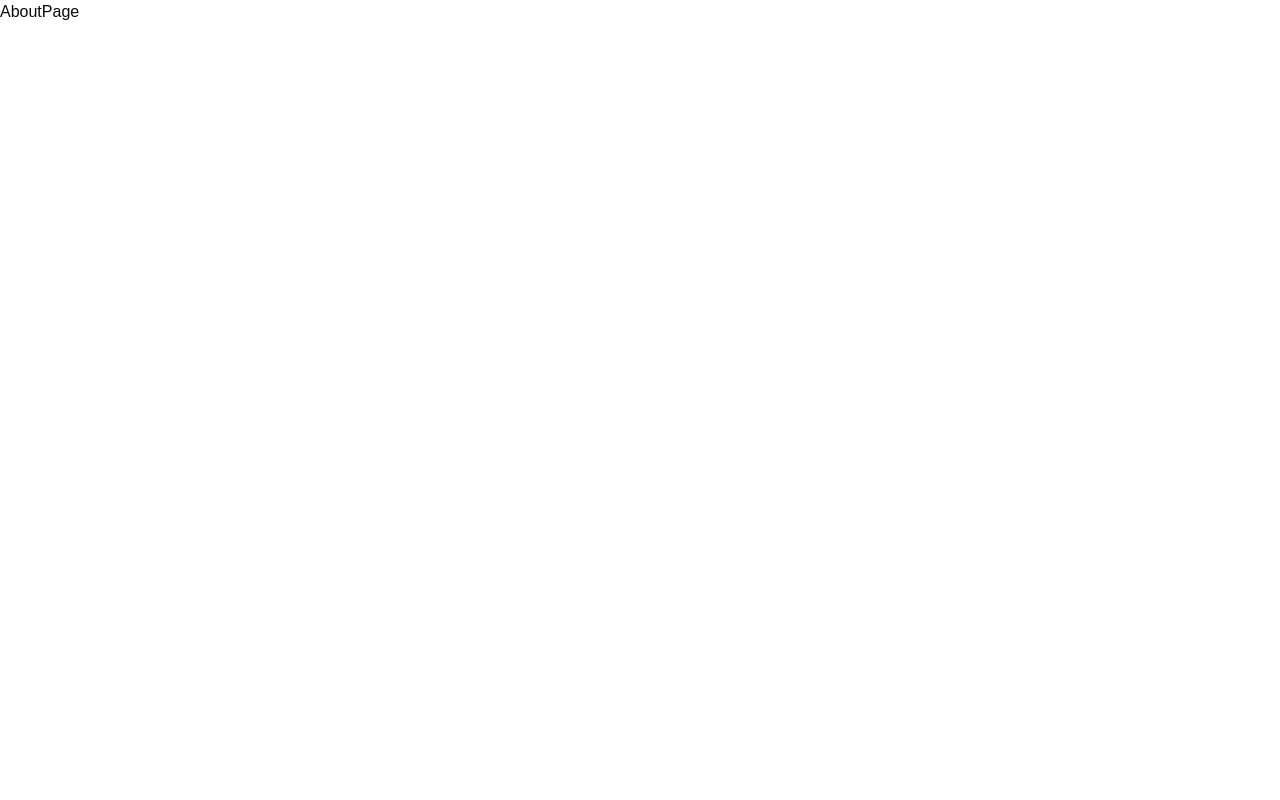
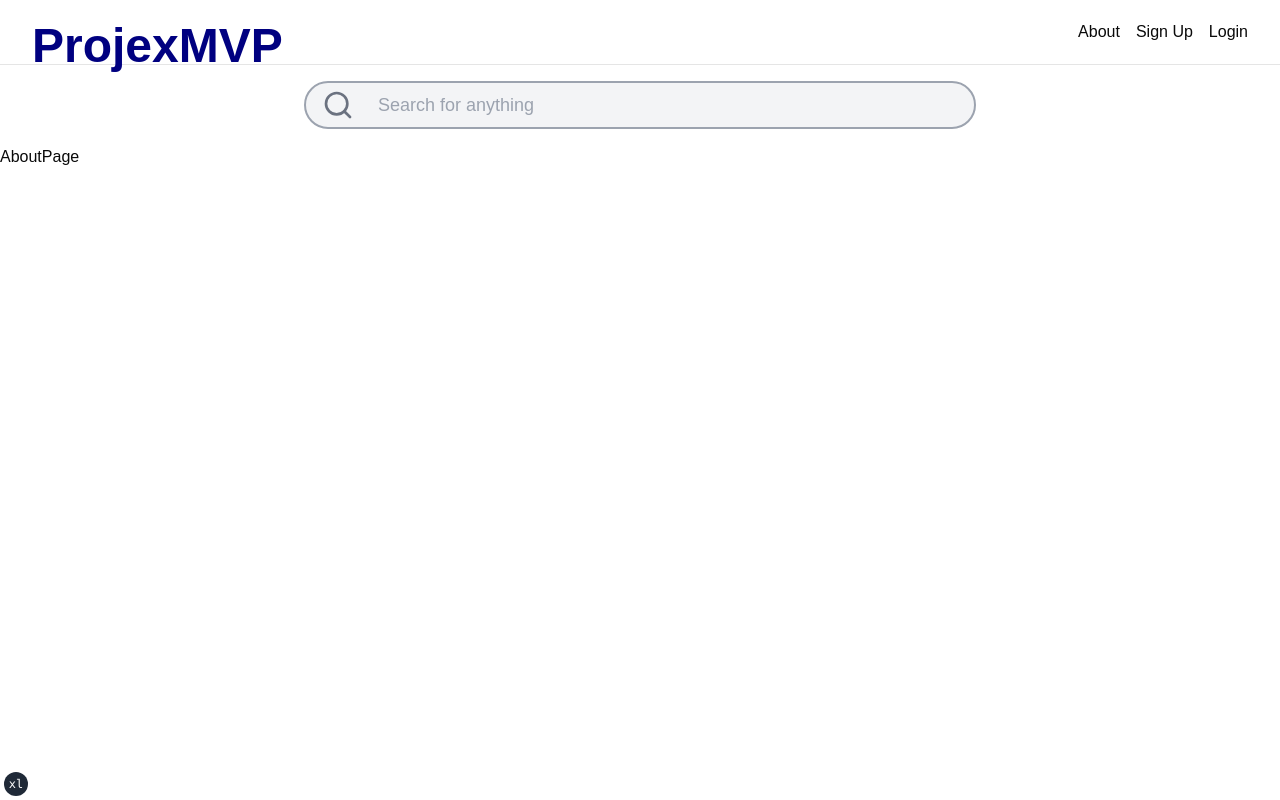
Before and after one commit to Eliya324/ProjexMVP, a Next.js app: page /about in a window 1280 px wide. Built offline with nearby package versions, Linux system fonts and the light colour scheme.

Commit message:
Create NavBar & Buttons & Search

```diff
--- a/src/app/layout.tsx
+++ b/src/app/layout.tsx
@@ -1,6 +1,9 @@
 import type { Metadata } from "next";
 import localFont from "next/font/local";
 import "./globals.css";
+import Navbar from "@/components/ui/Navbar";
+import { TailwindIndicator } from "@/components/ui/tailwind-indicator";
+import SearchBar from "@/components/ui/SearchBar";
 
 const geistSans = localFont({
   src: "./fonts/GeistVF.woff",
@@ -28,7 +31,14 @@
       <body
         className={`${geistSans.variable} ${geistMono.variable} antialiased`}
       >
+        <Navbar />
+
+        <div className="flex justify-center items-center h-[10vh]">
+          <SearchBar />
+        </div>
+
         {children}
+        <TailwindIndicator />
       </body>
     </html>
   );
--- a/src/app/page.tsx
+++ b/src/app/page.tsx
@@ -1,9 +1,10 @@
 import Image from "next/image";
-
+import { Button } from "@/components/ui/Button";
 export default function Home() {
   return (
     <div>
-      <h1>Projex MVP</h1>
+      <div className="flex justify-center items-center h-screen bg-gray-100">
+      </div>
     </div>
   );
 }
--- /dev/null
+++ b/src/components/ui/Input.tsx
@@ -0,0 +1,19 @@
+import * as React from "react";
+
+export interface InputProps extends React.InputHTMLAttributes<HTMLInputElement> { }
+
+const Input = React.forwardRef<HTMLInputElement, InputProps>(
+    ({ className, ...props }, ref) => {
+        return (
+            <input
+                ref={ref}
+                className={`flex w-full rounded-full bg-gray-100 p-2 text-gray-600 placeholder-gray-400 focus:border-none focus:outline-none focus:ring-0 ${className}`}
+                {...props}
+            />
+        );
+    }
+);
+
+Input.displayName = "Input";
+
+export { Input };
--- /dev/null
+++ b/src/components/ui/Logo.tsx
@@ -0,0 +1,15 @@
+import React from "react";
+
+export default function Logo() {
+    return (
+        <h1
+            className="absolute left-4 top-2 sm:left-8 sm:top-4
+            w-[150px] sm:w-[200px] md:w-[250px] lg:w-[300px]
+            text-[32px] sm:text-[36px] md:text-[42px] lg:text-[48px]
+            font-bold font-lato leading-tight"
+            style={{ color: "#000080" }}
+        >
+            ProjexMVP
+        </h1>
+    );
+}
--- /dev/null
+++ b/src/components/ui/Main-nav.tsx
@@ -0,0 +1,11 @@
+import Link from 'next/link'
+
+export default function MainNav() {
+    return <div className="hidden md:flex items-center">
+        <nav className='flex items-center gap-3 lg:gap-4 ml-8'>
+            <Link href='About'>About</Link>
+            <Link href='Sign Up'>Sign Up</Link>
+            <Link href='Login'>Login</Link>
+        </nav>
+    </div>
+}
--- /dev/null
+++ b/src/components/ui/Mobile-nav.tsx
@@ -0,0 +1,23 @@
+import {
+    Sheet,
+    SheetContent,
+    SheetTrigger,
+} from "@/components/ui/Sheet"
+import { AlignJustify } from "lucide-react"
+import Link from 'next/link'
+export default function MobileNav() {
+    return <div className="md:hidden">
+        <Sheet>
+            <SheetTrigger>
+                <AlignJustify />
+            </SheetTrigger>
+            <SheetContent side='right'>
+                <nav className='flex flex-col items-center gap-3 lg:gap-4 mt-6'>
+                    <Link href='About'>About</Link>
+                    <Link href='Sign Up'>Sign Up</Link>
+                    <Link href='Login'>Login</Link>
+                </nav>
+            </SheetContent>
+        </Sheet>
+    </div>
+}
--- /dev/null
+++ b/src/components/ui/Navbar.tsx
@@ -0,0 +1,24 @@
+import Link from 'next/link'
+import Logo from "@/components/ui/Logo"
+import MainNav from './Main-nav'
+import MobileNav from './Mobile-nav'
+
+export default function Navbar() {
+    return (
+        <header className="sticky top-0 w-full border-b bg-white">
+            <div className="h-16 container flex items-center justify-between">
+
+                {/* Logo */}
+                <h1 className="flex items-center justify-start flex-1">
+                    <Link href='/'> <Logo /></Link>
+                </h1>
+
+                {/* Desktop navigation */}
+                <MainNav />
+
+                {/* Mobile navigation */}
+                <MobileNav />
+            </div>
+        </header>
+    );
+}
--- /dev/null
+++ b/src/components/ui/SearchBar.tsx
@@ -0,0 +1,18 @@
+import { Input } from "@/components/ui/Input";
+import { Search } from "lucide-react";
+
+export default function SearchBar() {
+    return (
+        <div
+            className="relative flex items-center w-full max-w-2xl sm:max-w-md md:max-w-2xl h-12 rounded-full border-2 px-4 transition-all duration-200
+    border-gray-400 bg-gray-100 focus-within:border-4 focus-within:border-gray-600 max-w-[80%] xs:max-w-[80%]"
+        >
+            <Search className="w-8 h-8 text-gray-500" />
+            <Input
+                type="text"
+                placeholder="Search for anything"
+                className="flex-1 ml-4 h-full text-lg font-light text-gray-500 bg-transparent border-none focus:outline-none w-full"
+            />
+        </div>
+    );
+}
--- /dev/null
+++ b/src/components/ui/Sheet.tsx
@@ -0,0 +1,139 @@
+"use client"
+
+import * as React from "react"
+import * as SheetPrimitive from "@radix-ui/react-dialog"
+import { cva, type VariantProps } from "class-variance-authority"
+import { X } from "lucide-react"
+import { cn } from "@/lib/utils"
+
+const Sheet = SheetPrimitive.Root
+
+const SheetTrigger = SheetPrimitive.Trigger
+
+const SheetClose = SheetPrimitive.Close
+
+const SheetPortal = SheetPrimitive.Portal
+
+const SheetOverlay = React.forwardRef<
+  React.ElementRef<typeof SheetPrimitive.Overlay>,
+  React.ComponentPropsWithoutRef<typeof SheetPrimitive.Overlay>
+>(({ className, ...props }, ref) => (
+  <SheetPrimitive.Overlay
+    className={cn(
+      "fixed inset-0 z-50 bg-black/80  data-[state=open]:animate-in data-[state=closed]:animate-out data-[state=closed]:fade-out-0 data-[state=open]:fade-in-0",
+      className
+    )}
+    {...props}
+    ref={ref}
+  />
+))
+SheetOverlay.displayName = SheetPrimitive.Overlay.displayName
+
+const sheetVariants = cva(
+  "fixed z-50 gap-4 bg-background p-6 shadow-lg transition ease-in-out data-[state=closed]:duration-300 data-[state=open]:duration-500 data-[state=open]:animate-in data-[state=closed]:animate-out",
+  {
+    variants: {
+      side: {
+        top: "inset-x-0 top-0 border-b data-[state=closed]:slide-out-to-top data-[state=open]:slide-in-from-top",
+        bottom:
+          "inset-x-0 bottom-0 border-t data-[state=closed]:slide-out-to-bottom data-[state=open]:slide-in-from-bottom",
+        left: "inset-y-0 left-0 h-full w-3/4 border-r data-[state=closed]:slide-out-to-left data-[state=open]:slide-in-from-left sm:max-w-sm",
+        right:
+          "inset-y-0 right-0 h-full w-3/4 border-l data-[state=closed]:slide-out-to-right data-[state=open]:slide-in-from-right sm:max-w-sm",
+      },
+    },
+    defaultVariants: {
+      side: "right",
+    },
+  }
+)
+
+interface SheetContentProps
+  extends React.ComponentPropsWithoutRef<typeof SheetPrimitive.Content>,
+  VariantProps<typeof sheetVariants> { }
+
+const SheetContent = React.forwardRef<
+  React.ElementRef<typeof SheetPrimitive.Content>,
+  SheetContentProps
+>(({ side = "right", className, children, ...props }, ref) => (
+  <SheetPortal>
+    <SheetOverlay />
+    <SheetPrimitive.Content
+      ref={ref}
+      className={cn(sheetVariants({ side }), className)}
+      {...props}
+    >
+      <SheetPrimitive.Close className="absolute right-4 top-4 rounded-sm opacity-70 ring-offset-background transition-opacity hover:opacity-100 focus:outline-none focus:ring-2 focus:ring-ring focus:ring-offset-2 disabled:pointer-events-none data-[state=open]:bg-secondary">
+        <X className="h-4 w-4" />
+        <span className="sr-only">Close</span>
+      </SheetPrimitive.Close>
+      {children}
+    </SheetPrimitive.Content>
+  </SheetPortal>
+))
+SheetContent.displayName = SheetPrimitive.Content.displayName
+
+const SheetHeader = ({
+  className,
+  ...props
+}: React.HTMLAttributes<HTMLDivElement>) => (
+  <div
+    className={cn(
+      "flex flex-col space-y-2 text-center sm:text-left",
+      className
+    )}
+    {...props}
+  />
+)
+SheetHeader.displayName = "SheetHeader"
+
+const SheetFooter = ({
+  className,
+  ...props
+}: React.HTMLAttributes<HTMLDivElement>) => (
+  <div
+    className={cn(
+      "flex flex-col-reverse sm:flex-row sm:justify-end sm:space-x-2",
+      className
+    )}
+    {...props}
+  />
+)
+SheetFooter.displayName = "SheetFooter"
+
+const SheetTitle = React.forwardRef<
+  React.ElementRef<typeof SheetPrimitive.Title>,
+  React.ComponentPropsWithoutRef<typeof SheetPrimitive.Title>
+>(({ className, ...props }, ref) => (
+  <SheetPrimitive.Title
+    ref={ref}
+    className={cn("text-lg font-semibold text-foreground", className)}
+    {...props}
+  />
+))
+SheetTitle.displayName = SheetPrimitive.Title.displayName
+
+const SheetDescription = React.forwardRef<
+  React.ElementRef<typeof SheetPrimitive.Description>,
+  React.ComponentPropsWithoutRef<typeof SheetPrimitive.Description>
+>(({ className, ...props }, ref) => (
+  <SheetPrimitive.Description
+    ref={ref}
+    className={cn("text-sm text-muted-foreground", className)}
+    {...props}
+  />
+))
+SheetDescription.displayName = SheetPrimitive.Description.displayName
+
+export {
+  Sheet,
+  SheetPortal,
+  SheetOverlay,
+  SheetTrigger,
+  SheetClose,
+  SheetContent,
+  SheetHeader,
+  SheetFooter,
+  SheetTitle,
+  SheetDescription,
+}
--- /dev/null
+++ b/src/components/ui/tailwind-indicator.tsx
@@ -0,0 +1,14 @@
+export function TailwindIndicator() {
+    if (process.env.NODE_ENV === 'production') return null;
+
+    return (
+        <div className="fixed bottom-1 left-1 z-50 flex h-6 w-6 items-center justify-center rounded-full bg-gray-800 p-3 font-mono text-xs text-white">
+            <div className="block sm:hidden">xs</div>
+            <div className="hidden sm:block md:hidden">sm</div>
+            <div className="hidden md:block lg:hidden">md</div>
+            <div className="hidden lg:block xl:hidden">lg</div>
+            <div className="hidden xl:block 2xl:hidden">xl</div>
+            <div className="hidden 2xl:block">2xl</div>
+        </div>
+    );
+}
--- a/tailwind.config.ts
+++ b/tailwind.config.ts
@@ -8,6 +8,13 @@
 		"./src/app/**/*.{js,ts,jsx,tsx,mdx}",
 	],
 	theme: {
+		container: {
+			center: true,
+			padding: "2rem",
+			screens: {
+				"2xl": "1400px",
+			},
+		},
 		extend: {
 			colors: {
 				background: 'hsl(var(--background))',
@@ -60,4 +67,5 @@
 	},
 	plugins: [require("tailwindcss-animate")],
 };
+
 export default config;
```
Also changed, not shown: package.json (+6 -1 lines), 1 other file (tests, documents, lock files or other folders). Lines whose indentation alone changed are shown as unchanged.
